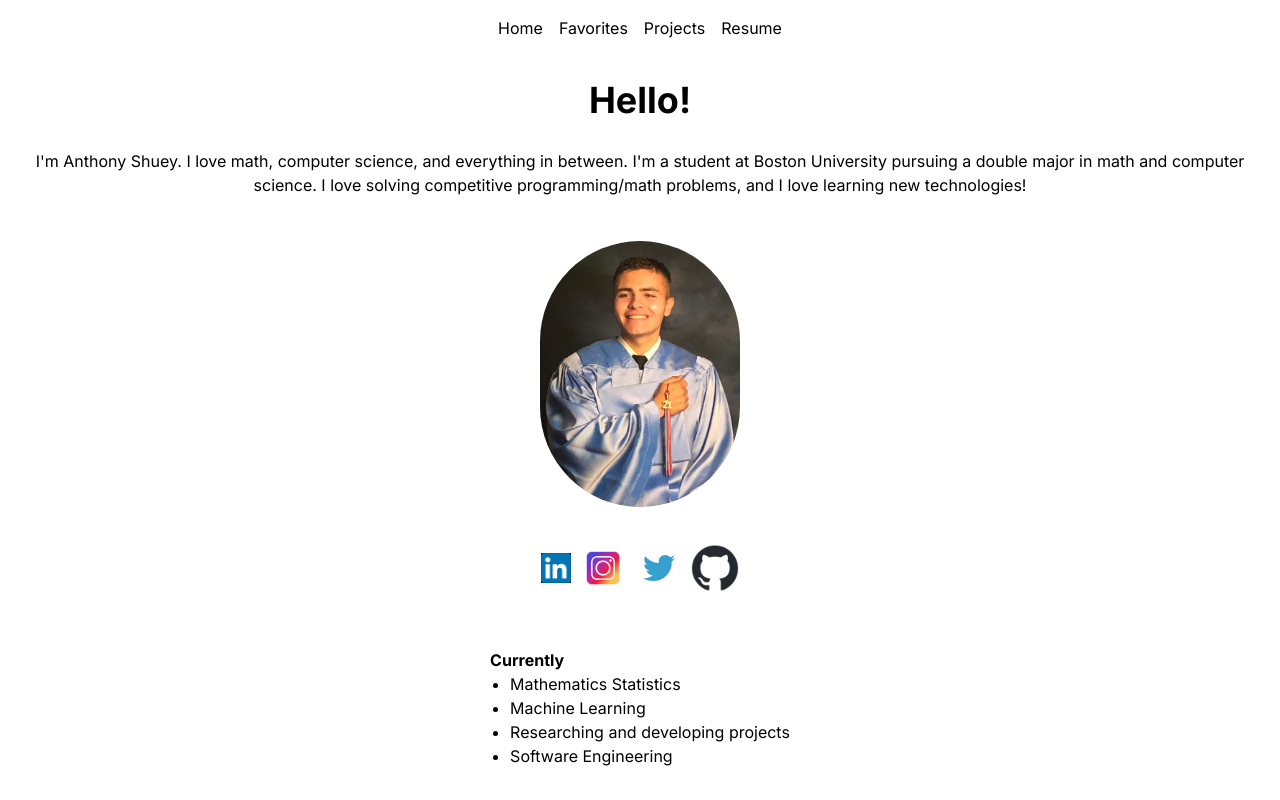
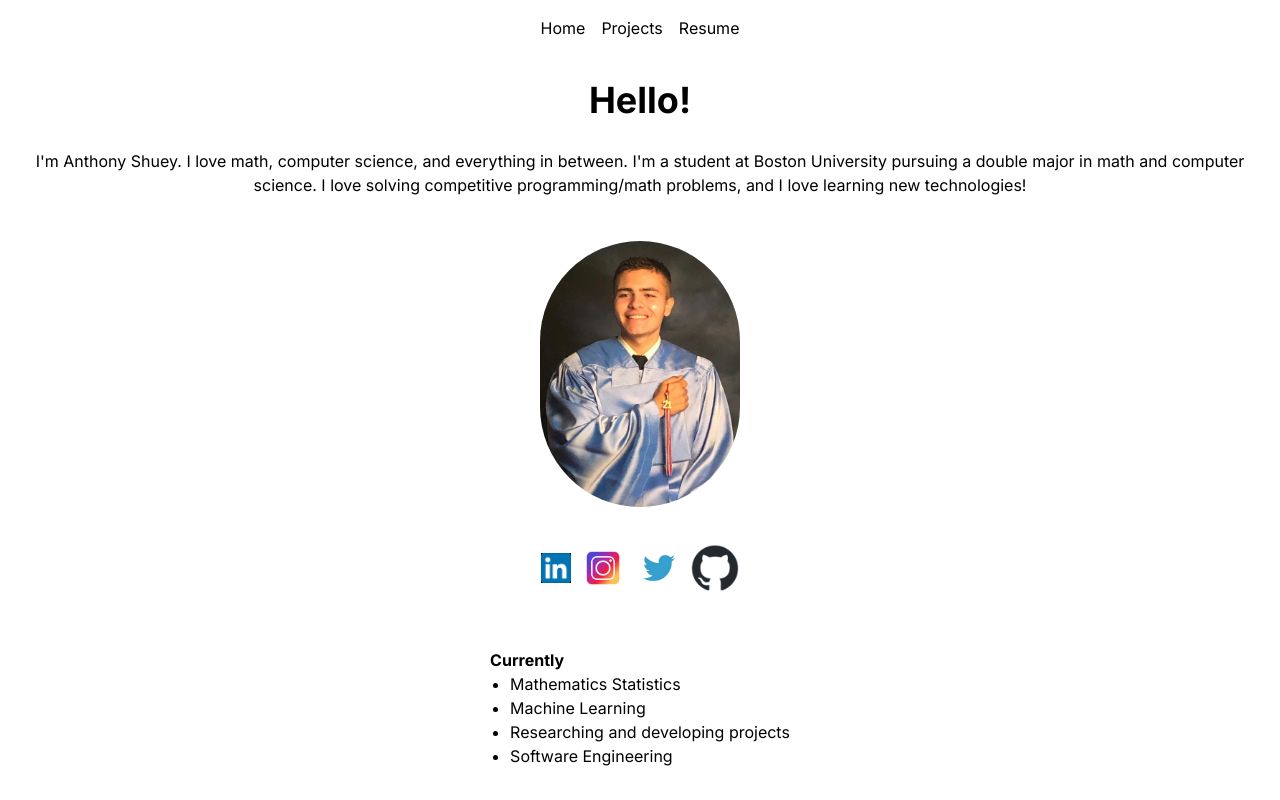
Before and after one commit to AnthonyShuey/Personal-Website, a Next.js app: page / in a window 1280 px wide. Built offline with nearby package versions, Linux system fonts and the light colour scheme.

Commit message:
Update page.tsx

```diff
--- a/app/page.tsx
+++ b/app/page.tsx
@@ -14,7 +14,6 @@ export default function Home() {
 
       <nav className={`${styles.flexContainer} bg-white p-4 justify-end space-x-4`}>
         <a href="#home" >Home</a>
-        <a href="#favorites" >Favorites</a>
         <Link href="/projects">Projects</Link>
         <Link href="/Resume.pdf" >Resume</Link>
       </nav>
```
